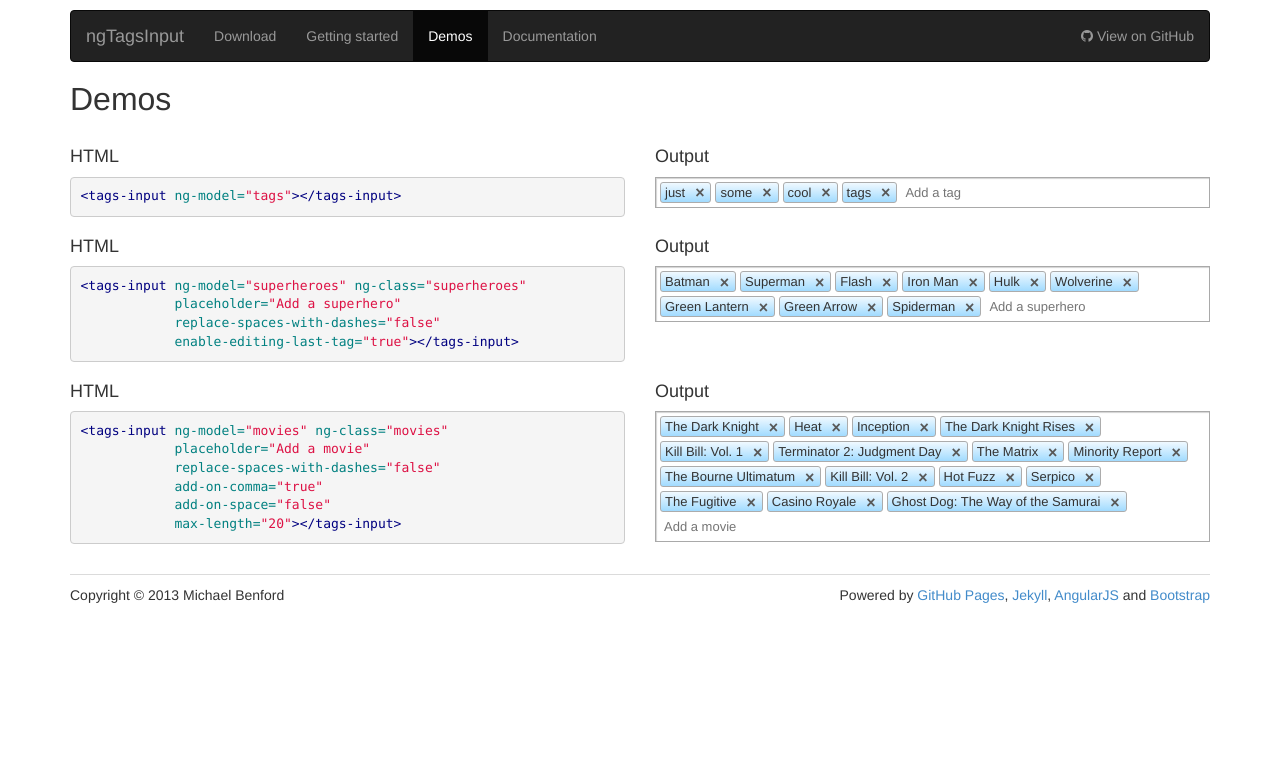
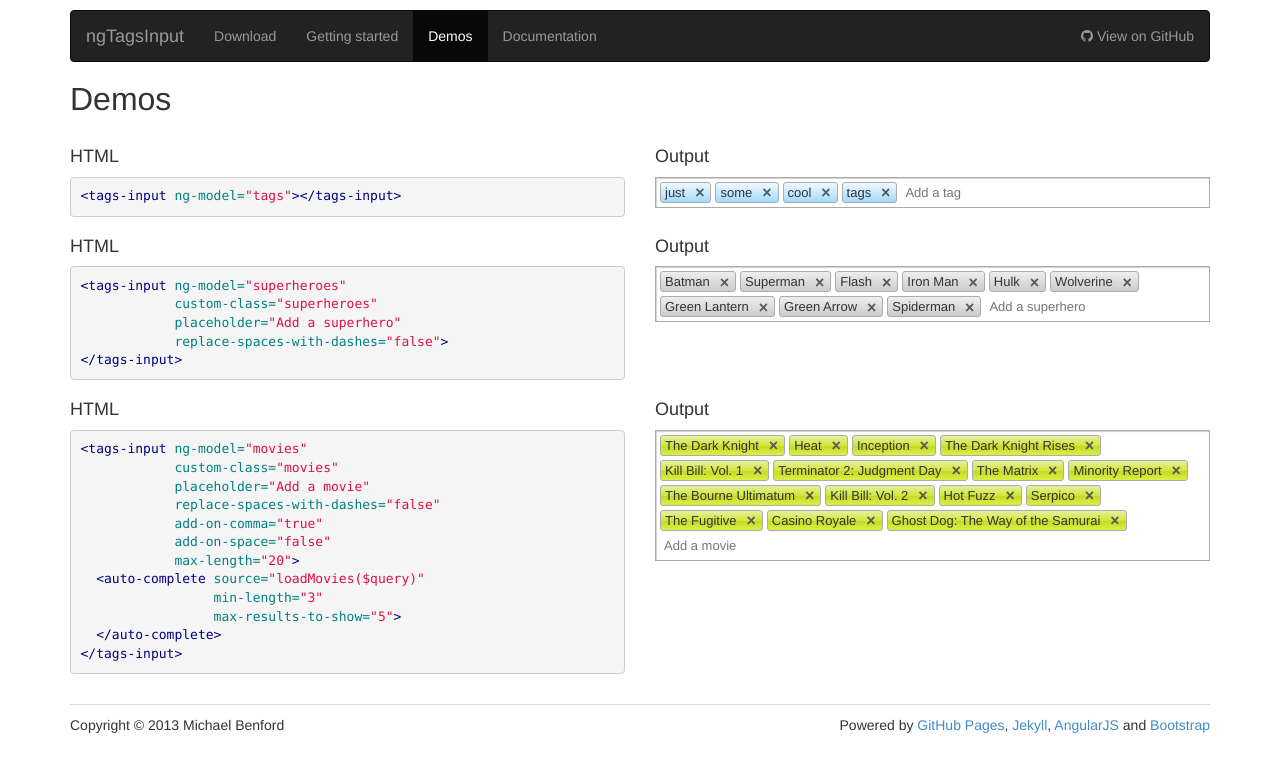
Before and after one commit to mbenford/ngTagsInput, a Jekyll site: the page built from demos.html, in a window 1280 px wide. Shown: the top 772 px of the page. Built offline with Jekyll 4.4.1, drawn with Linux system fonts in a browser that asks for light colours; nearby versions of some CDN libraries; Markdown is read by kramdown in place of the engine named in the settings.

Commit message:
Updated demo page

```diff
--- a/_config.yml
+++ b/_config.yml
@@ -3,4 +3,6 @@ markdown: redcarpet
 pygments: true
 exclude: ['node_modules','*.log']
 stable_version: 1.0.0
+minified_size: 10kb
+unminified_size: 25kb
 production_url: http://mbenford.github.io/ngTagsInput
--- a/demos.html
+++ b/demos.html
@@ -24,18 +24,20 @@ priority: 0.50
     <div class="col-md-6">
       <h4>HTML</h4>
 {% highlight html %}
-<tags-input ng-model="superheroes" ng-class="superheroes"
+<tags-input ng-model="superheroes"
+            custom-class="superheroes"
             placeholder="Add a superhero"
-            replace-spaces-with-dashes="false"
-            enable-editing-last-tag="true"></tags-input>
+            replace-spaces-with-dashes="false">
+</tags-input>
 {% endhighlight %}
     </div>
     <div class="col-md-6">
       <h4>Output</h4>
-      <tags-input ng-model="superheroes" ng-class="superheroes"
-                     placeholder="Add a superhero"
-                     replace-spaces-with-dashes="false"
-                     enable-editing-last-tag="true"></tags-input>
+      <tags-input ng-model="superheroes"
+                  custom-class="superheroes"
+                  placeholder="Add a superhero"
+                  replace-spaces-with-dashes="false">
+      </tags-input>
     </div>
   </div>
 
@@ -43,22 +45,34 @@ priority: 0.50
     <div class="col-md-6">
       <h4>HTML</h4>
 {% highlight html %}
-<tags-input ng-model="movies" ng-class="movies"
+<tags-input ng-model="movies"
+            custom-class="movies"
             placeholder="Add a movie"
             replace-spaces-with-dashes="false"
             add-on-comma="true"
             add-on-space="false"
-            max-length="20"></tags-input>
+            max-length="20">
+  <auto-complete source="loadMovies($query)"
+                 min-length="3"
+                 max-results-to-show="5">
+  </auto-complete>
+</tags-input>
 {% endhighlight %}
     </div>
     <div class="col-md-6">
       <h4>Output</h4>
-      <tags-input ng-model="movies" ng-class="movies"
+      <tags-input ng-model="movies"
+                  custom-class="movies"
                   placeholder="Add a movie"
                   replace-spaces-with-dashes="false"
                   add-on-comma="true"
                   add-on-space="false"
-                  max-length="20"></tags-input>
+                  max-length="20">
+        <auto-complete source="loadMovies($query)"
+                       min-length="3"
+                       max-results-to-show="5">
+        </auto-complete>
+      </tags-input>
     </div>
   </div>
 </div>
--- a/download.html
+++ b/download.html
@@ -18,8 +18,8 @@ priority: 0.80
     <div class="row row-download">
       <div class="col-md-12">
         <h3>Source code</h3>
-        <a href="https://github.com/mbenford/ngTagsInput/releases/download/v{{ site.stable_version }}/ng-tags-input.min.zip" class="btn btn-primary btn-download">Minified</a>
-        <a href="https://github.com/mbenford/ngTagsInput/releases/download/v{{ site.stable_version }}/ng-tags-input.zip" class="btn btn-default btn-download">Unminified</a>
+        <a href="https://github.com/mbenford/ngTagsInput/releases/download/v{{ site.stable_version }}/ng-tags-input.min.zip" class="btn btn-primary btn-download">Minified ({{ site.minified_size }})</a>
+        <a href="https://github.com/mbenford/ngTagsInput/releases/download/v{{ site.stable_version }}/ng-tags-input.zip" class="btn btn-default btn-download">Unminified ({{ site.unminified_size }})</a>
       </div>
     </div>
 
--- a/gettingstarted.html
+++ b/gettingstarted.html
@@ -91,6 +91,6 @@ priority: 0.80
     <li>Use the <em>custom-class</em> option and change the appearance of elements individually.</li>
   </ul>
   <p>
-    Those options aren't mutually exclusive and you can use both in order to achieve better results.
+    These options aren't mutually exclusive and you can use them both in order to achieve better results.
   </p>
 </section>
--- a/js/app.js
+++ b/js/app.js
@@ -35,6 +35,10 @@ angular.module("ngTagsInputSite", ['ngTagsInput'])
             'The Fugitive',
             'Casino Royale',
             'Ghost Dog: The Way of the Samurai'];
+
+        $scope.loadMovies = function($query) {
+
+        };
     })
     .controller('GettingStartedCtrl', function($scope, $q) {
         $scope.tags = ['Tag1', 'Tag2', 'Tag3'];
```
Also changed, not shown: movies.json (added, +102 -0 lines).
